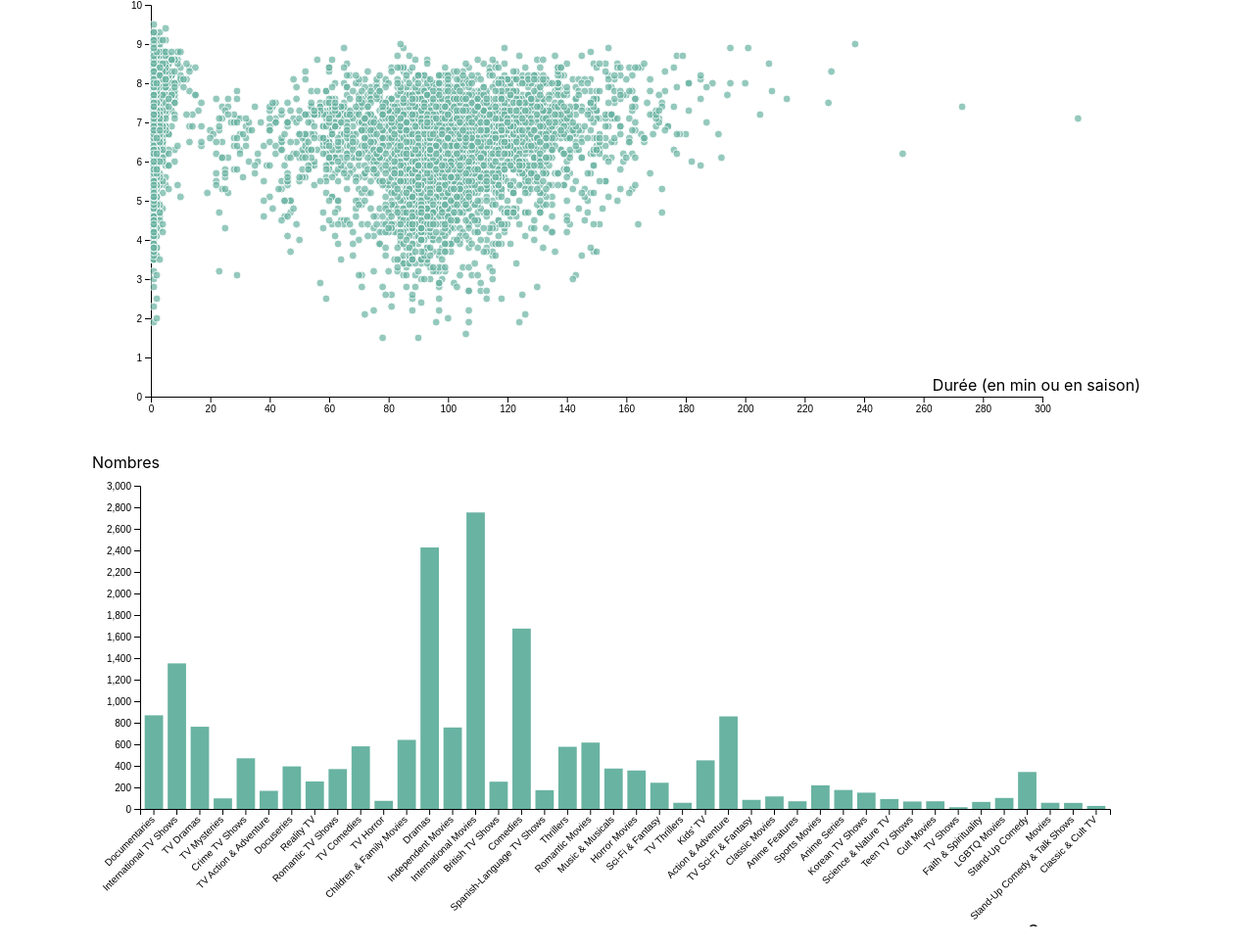
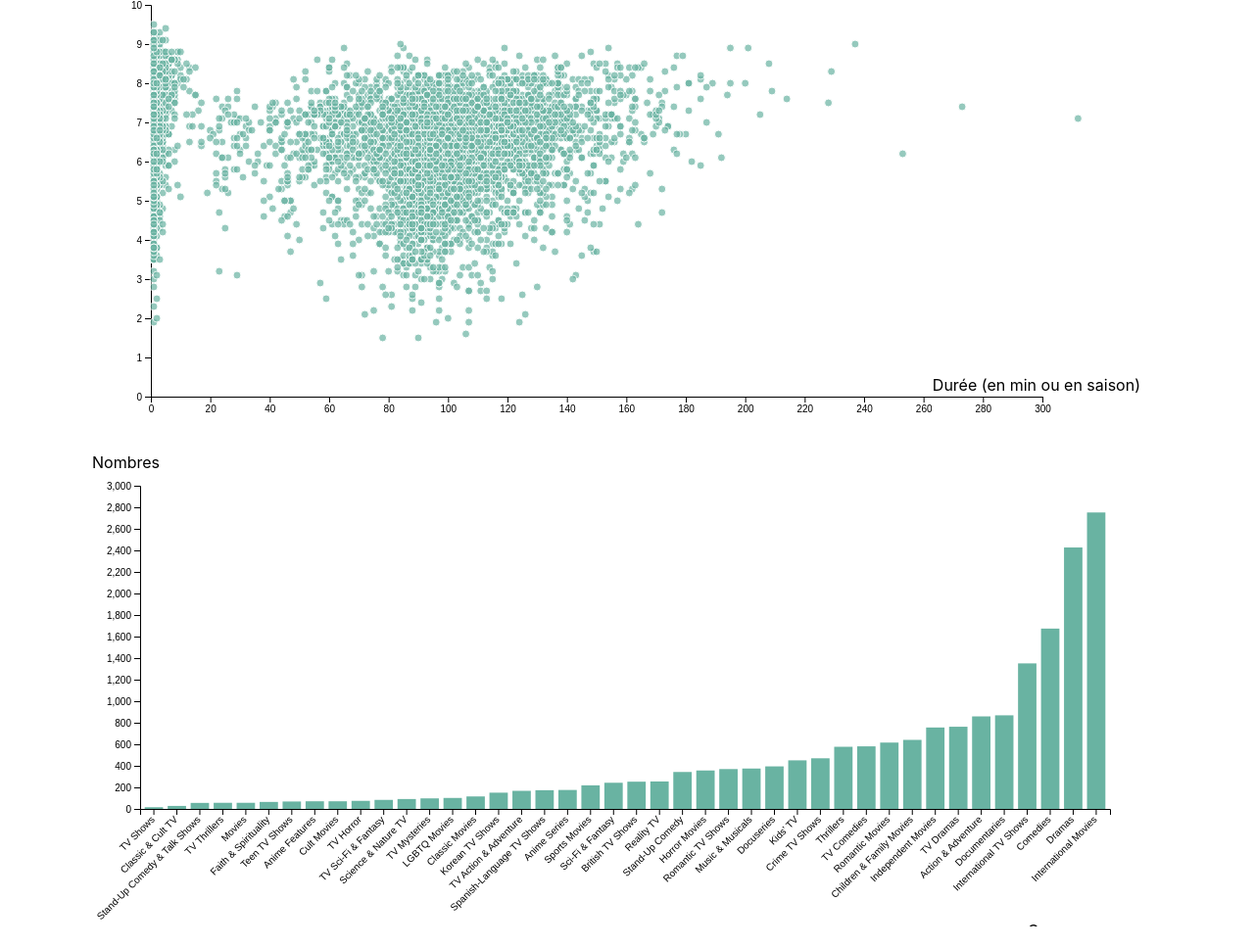
Before and after one commit to YanHip/datavis, a plain HTML site: page index.html in a window 1280 px wide. Shown: the part 322-1290 px from the top of the page at 98% size. Drawn offline with nearby package versions, Linux system fonts and the light colour scheme.

Commit message:
correctif

```diff
--- a/index.html
+++ b/index.html
@@ -147,7 +147,7 @@
 					tooltip
 						.html(text + " dure " + d.duration + " et est noté " + d.imdb_rating)
 						.style("left", d3.mouse(this)[0] + "px") // It is important to put the +90: other wise the tooltip is exactly where the point is an it creates a weird effect
-						.style("top",  height + d3.mouse(this)[1]  - 200 + "px");
+						.style("top", height + d3.mouse(this)[1] - 200 + "px");
 					tooltip.style("opacity", 1);
 				};
 
@@ -225,6 +225,7 @@
 					};
 					arrayFinal.push(object);
 				});
+				arrayFinal.sort((a, b) => a.occ - b.occ);
 
 				// X axis
 				var x2 = d3
@@ -272,7 +273,7 @@
 					tooltip2
 						.html("Il y a " + d.occ + "films et séries pour" + d.genre + ".")
 						.style("left", d3.mouse(this)[0] + "px") // It is important to put the +90: other wise the tooltip is exactly where the point is an it creates a weird effect
-						.style("top", height2 + d3.mouse(this)[1]  + 350 + "px");
+						.style("top", height2 + d3.mouse(this)[1] + 350 + "px");
 					tooltip2.style("opacity", 1);
 				};
 
@@ -281,7 +282,7 @@
 					tooltip2
 						.html("Il y a <b>" + d.occ + " </b>films et séries pour<b> " + d.genre + "</b>.")
 						.style("left", d3.mouse(this)[0] + "px") // It is important to put the +90: other wise the tooltip is exactly where the point is an it creates a weird effect
-						.style("top",  height2 + d3.mouse(this)[1]  + 350  + "px");
+						.style("top", height2 + d3.mouse(this)[1] + 350 + "px");
 					tooltip2.style("opacity", 1);
 				};
 
@@ -322,6 +323,5 @@
 			});
 			return count;
 		}
-
 	</script>
 </html>
```
